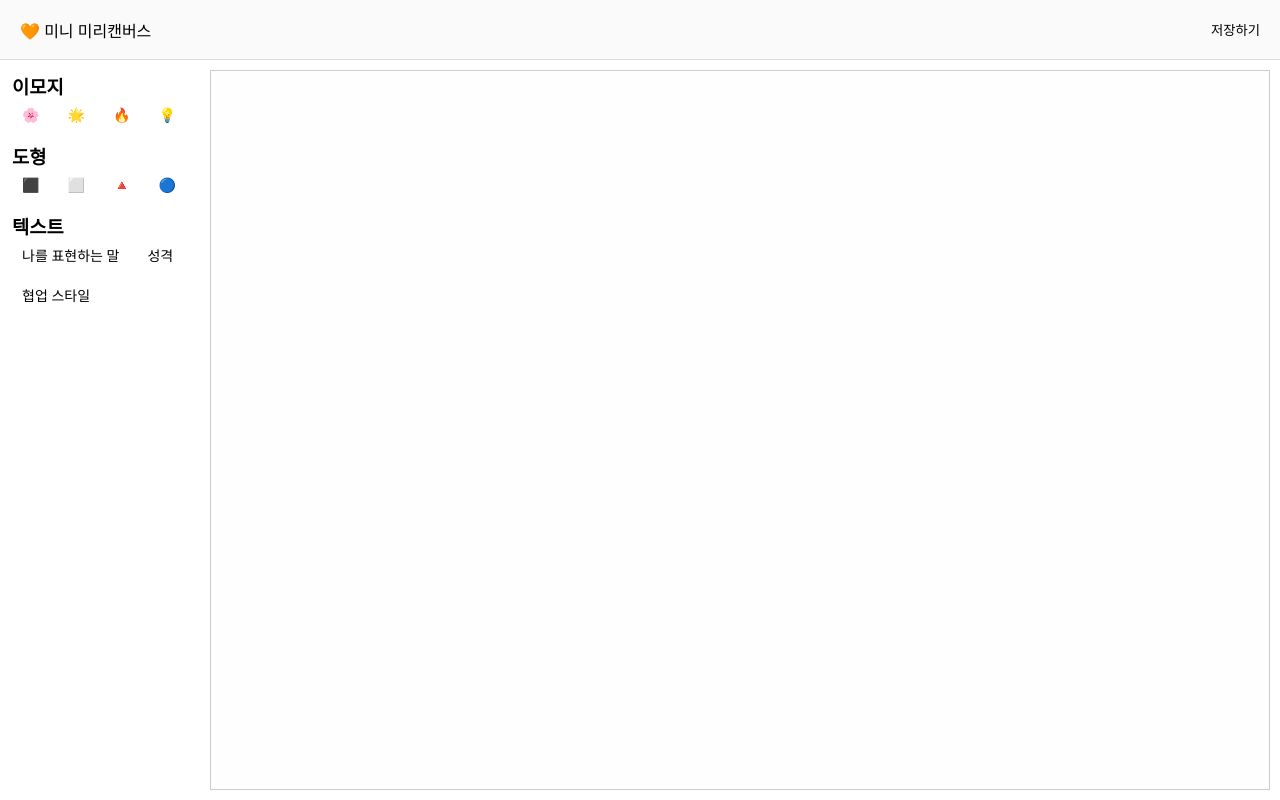
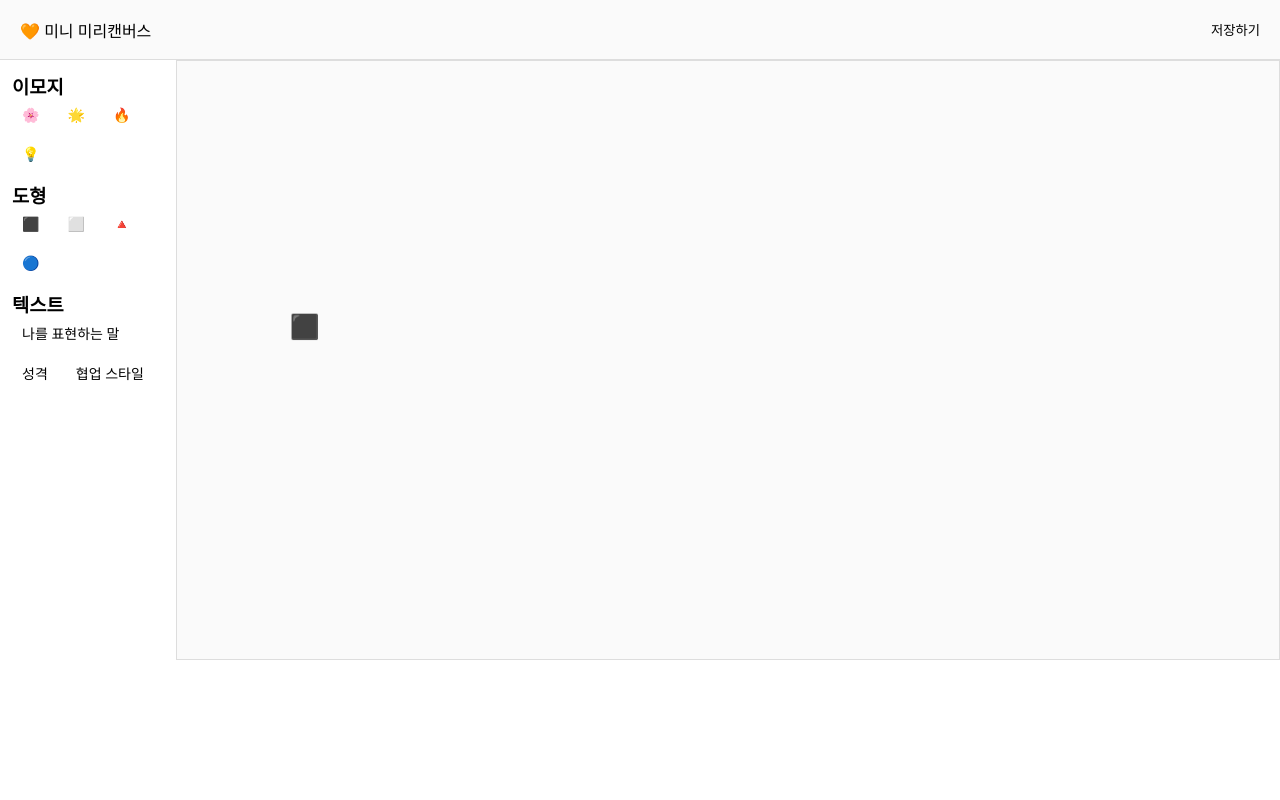
Before and after one commit to hoeun0723/my-miricanvas, a React (Vite) app: page /home in a window 1280 px wide. Both pictures are taken after a click on the button "⬛️". Built offline with nearby package versions, Linux system fonts and the light colour scheme.

Commit message:
feat: sidebar 클릭 요소 context 로 관리 및 렌더링 구현

```diff
--- a/src/App.tsx
+++ b/src/App.tsx
@@ -1,10 +1,13 @@
 import './styles/global.css'
 import { RouterProvider } from 'react-router-dom';
 import router from './router/Router';
+import CanvasElementsProvider from './context/CanvasElementsProvider';
 
 function App() {
   return (
+    <CanvasElementsProvider>
       <RouterProvider router={router}/>
+    </CanvasElementsProvider>
   );
 }
 
--- /dev/null
+++ b/src/components/Canvas/Canvas.module.css
@@ -0,0 +1,11 @@
+.canvas {
+  position: relative;
+  width: 100%;
+  height: 600px;
+  border: 1px solid #ddd;
+  background-color: #fafafa;
+  overflow: hidden;
+}
+.element {
+  user-select: none;
+}
--- /dev/null
+++ b/src/components/Canvas/Canvas.tsx
@@ -0,0 +1,30 @@
+import styles from './Canvas.module.css';
+import { useCanvasElements } from '../../context/useCanvasElements';
+
+const Canvas = () => {
+  const { elements } = useCanvasElements();
+
+  return (
+    <div className={styles.canvas}>
+      {elements.map(({ id, type, value, x, y }) => (
+        <div
+          key={id}
+          className={styles.element}
+          style={{
+            position: 'absolute',
+            left: x,
+            top: y,
+            cursor: 'pointer',
+            fontSize: type === 'text' ? '16px' : '24px',
+            userSelect: 'none',
+          }}
+          aria-label={`${type} element: ${value}`}
+        >
+          {value}
+        </div>
+      ))}
+    </div>
+  );
+};
+
+export default Canvas;
--- a/src/components/CanvasArea.tsx
+++ /dev/null
@@ -1,15 +0,0 @@
-const CanvasArea = () => {
-  return (
-    <div style={{
-      flex: 1,
-      backgroundColor: '#fefefe',
-      border: '1px solid #ccc',
-      margin: '10px',
-      position: 'relative'
-    }}>
-      {/* 앞으로 요소가 배치될 캔버스 */}
-    </div>
-  );
-};
-
-export default CanvasArea;
--- a/src/components/Sidebar/Sidebar.tsx
+++ b/src/components/Sidebar/Sidebar.tsx
@@ -1,12 +1,19 @@
 import styles from './Sidebar.module.css';
 import type { ElementType } from '../../constants/elements';
-import {ELEMENTS} from '../../constants/elements';
+import { ELEMENTS } from '../../constants/elements';
 import SidebarItem from './SidebarItem';
+import { useCanvasElements } from '../../context/useCanvasElements';
 
 const Sidebar = () => {
+  const { addElement } = useCanvasElements();
+
   const handleClick = (type: ElementType, value: string) => {
-    // TODO: 선택된 요소를 상태로 올려서 Canvas로 전달할 수 있게!
     console.log(`선택됨: [${type}] ${value}`);
+    // 랜덤 위치 (예: 50~300px 사이)
+    const x = Math.floor(Math.random() * 250) + 50;
+    const y = Math.floor(Math.random() * 250) + 50;
+
+    addElement({ type, value, x, y });
   };
 
   return (
--- /dev/null
+++ b/src/constants/canvasElementsTypes.ts
@@ -0,0 +1,9 @@
+export type ElementType = 'emoji' | 'shape' | 'text';
+
+export interface CanvasElement {
+  id: string;
+  type: ElementType;
+  value: string;
+  x: number;
+  y: number;
+}
--- /dev/null
+++ b/src/context/CanvasElementsContext.tsx
@@ -0,0 +1,10 @@
+import { createContext } from 'react';
+import type { CanvasElement } from '../constants/canvasElementsTypes';
+
+export interface CanvasElementsContextType {
+  elements: CanvasElement[];
+  addElement: (item: Omit<CanvasElement, 'id'>) => void;
+}
+
+// context는 React 컴포넌트가 아니므로 이 파일엔 context만 export
+export const CanvasElementsContext = createContext<CanvasElementsContextType | undefined>(undefined);
--- /dev/null
+++ b/src/context/CanvasElementsProvider.tsx
@@ -0,0 +1,31 @@
+import { useState } from 'react';
+import type {ReactNode} from 'react';
+import { CanvasElementsContext } from './CanvasElementsContext';
+import type { CanvasElementsContextType} from './CanvasElementsContext';
+import type { CanvasElement } from '../constants/canvasElementsTypes';
+
+interface Props {
+  children: ReactNode;
+}
+
+const CanvasElementsProvider = ({ children }: Props) => {
+  const [elements, setElements] = useState<CanvasElement[]>([]);
+
+  const addElement = (item: Omit<CanvasElement, 'id'>) => {
+    const newElement: CanvasElement = { ...item, id: crypto.randomUUID() };
+    setElements((prev) => [...prev, newElement]);
+  };
+
+  const value: CanvasElementsContextType = {
+    elements,
+    addElement,
+  };
+
+  return (
+    <CanvasElementsContext.Provider value={value}>
+      {children}
+    </CanvasElementsContext.Provider>
+  );
+};
+
+export default CanvasElementsProvider;
--- /dev/null
+++ b/src/context/useCanvasElements.ts
@@ -0,0 +1,10 @@
+import { useContext } from "react";
+import { CanvasElementsContext } from './CanvasElementsContext';
+
+export const useCanvasElements = () => {
+  const context = useContext(CanvasElementsContext);
+  if (!context) {
+    throw new Error('useCanvasElements must be used within CanvasElementsProvider');
+  }
+  return context;
+};
--- a/src/pages/Home/Home.tsx
+++ b/src/pages/Home/Home.tsx
@@ -1,4 +1,4 @@
-import CanvasArea from '../../components/CanvasArea';
+import Canvas from '../../components/Canvas/Canvas';
 import Sidebar from '../../components/Sidebar/Sidebar';
 import Toolbar from '../../components/Toolbar';
 import styles from './Home.module.css';
@@ -9,7 +9,7 @@ const Home = () => {
       <Toolbar />
       <div className={styles.main}>
         <Sidebar />
-        <CanvasArea />
+        <Canvas />
       </div>
     </div>
   );
```
